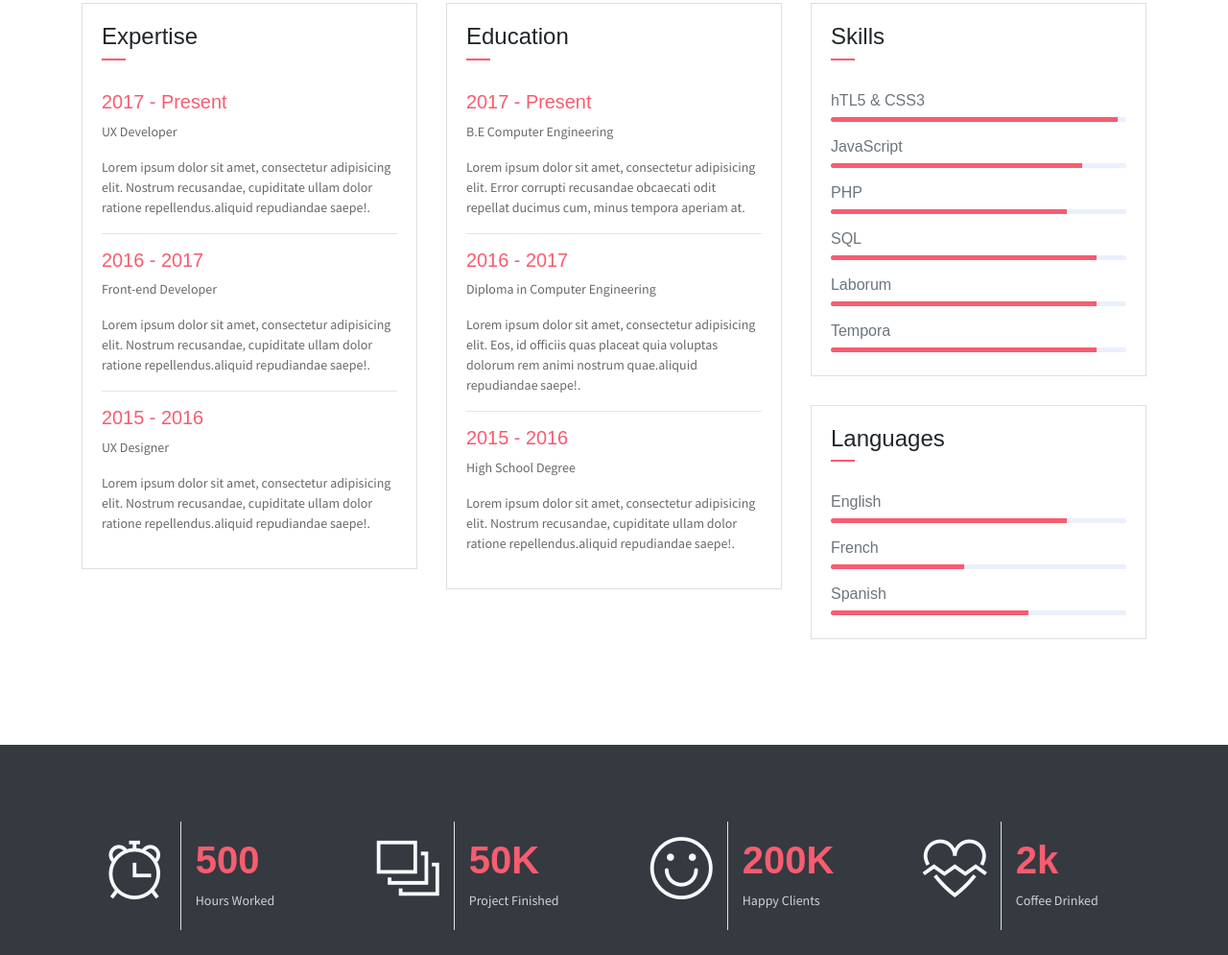
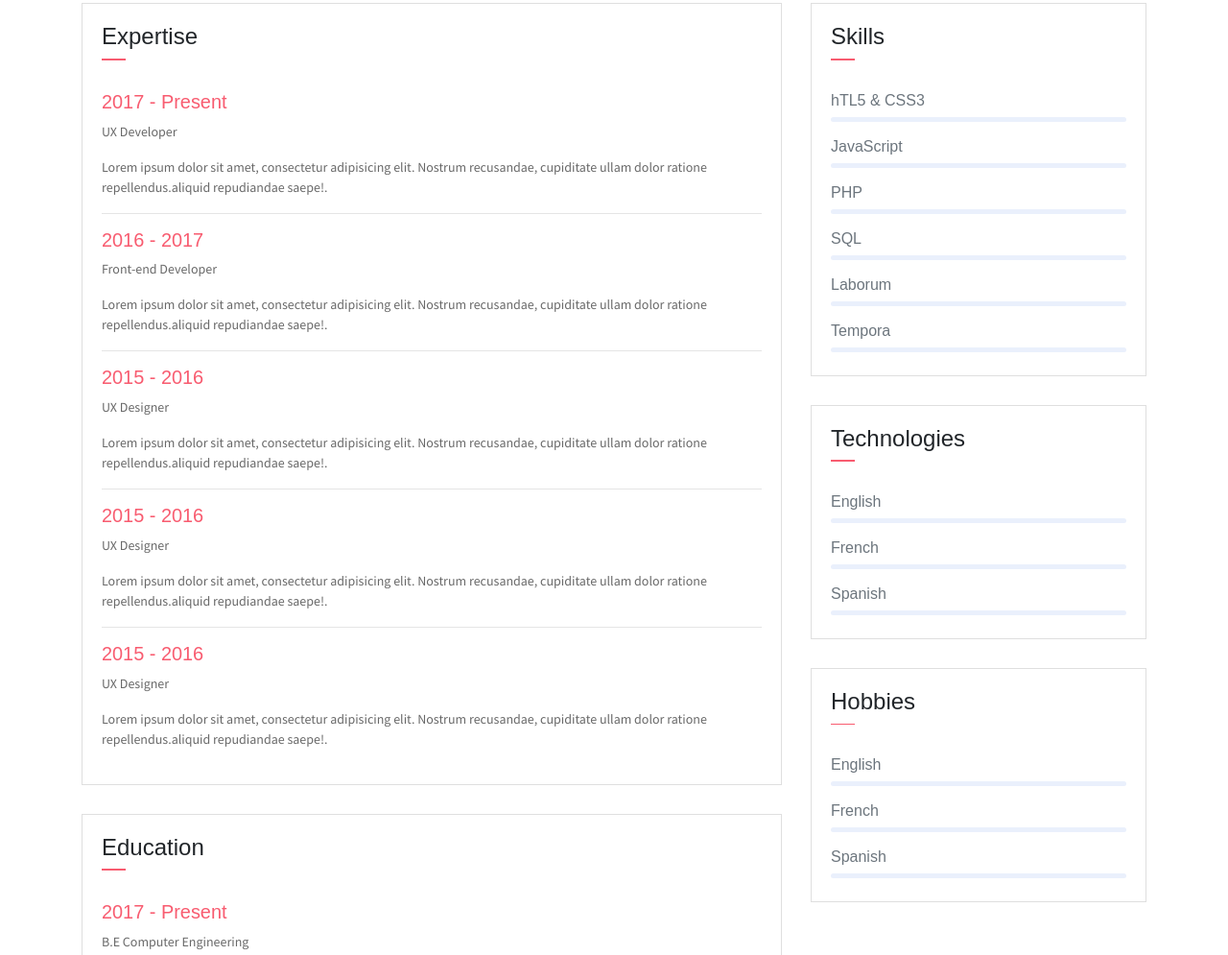
Before and after one commit to XinYanC/XinYanPortfolio, a plain HTML site: page index.html in a window 1280 px wide. Shown: the part 1257-2252 px from the top of the page at 96% size. Drawn offline with nearby package versions, Linux system fonts and the light colour scheme.

Commit message:
slight wording changes

```diff
--- a/index.html
+++ b/index.html
@@ -73,7 +73,7 @@
                 <h5 class="mb-3">👩‍💻 🍵 ✈️</h5>
                 <p class="mt-20">Hi! My name is XinYan and I'm a Computer Science student at NYU's Tandon School of Engineering with a love for problem solving and innovation. I am currently pursuing a Bachelor's degree and is eager to learn and apply my skills in various sectors of technology. I enjoy traveling and is a loyal tea lover!</p>
                 <a href="https://drive.google.com/file/d/174GBS1X1BDwXUFllJPq9Yc5tFgpgv7HG/view?usp=sharing" target="_blank">
-                    <button class="btn btn-outline-danger"><i class="icon-down-circled2"></i>Download My CV</button>
+                    <button class="btn btn-outline-danger"><i class="icon-down-circled2"></i>Download My Resume</button>
                 </a>
             </div>
         </div>
@@ -84,7 +84,7 @@
         <div class="container">
             <h2 class="mb-5"><span class="text-danger">Experiences</span></h2>
             <div class="row">
-                <div class="col-md-6 col-lg-4">
+                <div class="col-md-8 exper-edu">
                     <div class="card">
                        <div class="card-header">
                             <div class="mt-2">
@@ -104,12 +104,18 @@
                             <h6 class="title text-danger">2015 - 2016</h6>
                             <P>UX Designer</P>
                             <P class="subtitle">Lorem ipsum dolor sit amet, consectetur adipisicing elit. Nostrum recusandae, cupiditate ullam dolor ratione repellendus.aliquid repudiandae saepe!.</P>
+                            <hr>
+                            <h6 class="title text-danger">2015 - 2016</h6>
+                            <P>UX Designer</P>
+                            <P class="subtitle">Lorem ipsum dolor sit amet, consectetur adipisicing elit. Nostrum recusandae, cupiditate ullam dolor ratione repellendus.aliquid repudiandae saepe!.</P>
+                            <hr>
+                            <h6 class="title text-danger">2015 - 2016</h6>
+                            <P>UX Designer</P>
+                            <P class="subtitle">Lorem ipsum dolor sit amet, consectetur adipisicing elit. Nostrum recusandae, cupiditate ullam dolor ratione repellendus.aliquid repudiandae saepe!.</P>
                         </div>
                     </div>
-                </div>
-                <div class="col-md-6 col-lg-4">
                     <div class="card">
-                       <div class="card-header">
+                        <div class="card-header">
                             <div class="mt-2">
                                 <h4>Education</h4>
                                 <span class="line"></span>
@@ -131,7 +137,7 @@
                         </div>
                     </div>
                 </div>
-                <div class="col-lg-4">
+                <div class="col-lg-4 skills-tech">
                     <div class="card">
                        <div class="card-header">
                             <div class="pull-left">
@@ -140,51 +146,73 @@
                             </div>
                         </div>
                         <div class="card-body pb-2">
-                           <h6>hTL5 &amp; CSS3</h6>
+                            <h6>hTL5 &amp; CSS3</h6>
                             <div class="progress mb-3">
-                                <div class="progress-bar bg-danger" role="progressbar" style="width: 97%" aria-valuenow="25" aria-valuemin="0" aria-valuemax="100"></div>
+                                <!-- <div class="progress-bar bg-danger" role="progressbar" style="width: 97%" aria-valuenow="25" aria-valuemin="0" aria-valuemax="100"></div> -->
                             </div>
                             <h6>JavaScript</h6>
                             <div class="progress mb-3">
-                                <div class="progress-bar bg-danger" role="progressbar" style="width: 85%" aria-valuenow="25" aria-valuemin="0" aria-valuemax="100"></div>
+                                <!-- <div class="progress-bar bg-danger" role="progressbar" style="width: 85%" aria-valuenow="25" aria-valuemin="0" aria-valuemax="100"></div> -->
                             </div>
                             <h6>PHP</h6>
                             <div class="progress mb-3">
-                                <div class="progress-bar bg-danger" role="progressbar" style="width: 80%" aria-valuenow="50" aria-valuemin="0" aria-valuemax="100"></div>
+                                <!-- <div class="progress-bar bg-danger" role="progressbar" style="width: 80%" aria-valuenow="50" aria-valuemin="0" aria-valuemax="100"></div> -->
                             </div>
                             <h6>SQL</h6>
                             <div class="progress mb-3">
-                                <div class="progress-bar bg-danger" role="progressbar" style="width: 90%" aria-valuenow="75" aria-valuemin="0" aria-valuemax="100"></div>
+                                <!-- <div class="progress-bar bg-danger" role="progressbar" style="width: 90%" aria-valuenow="75" aria-valuemin="0" aria-valuemax="100"></div> -->
                             </div>
                             <h6>Laborum</h6>
                             <div class="progress mb-3">
-                                <div class="progress-bar bg-danger" role="progressbar" style="width: 90%" aria-valuenow="75" aria-valuemin="0" aria-valuemax="100"></div>
+                                <!-- <div class="progress-bar bg-danger" role="progressbar" style="width: 90%" aria-valuenow="75" aria-valuemin="0" aria-valuemax="100"></div> -->
                             </div>
                             <h6>Tempora</h6>
                             <div class="progress mb-3">
-                                <div class="progress-bar bg-danger" role="progressbar" style="width: 90%" aria-valuenow="75" aria-valuemin="0" aria-valuemax="100"></div>
+                                <!-- <div class="progress-bar bg-danger" role="progressbar" style="width: 90%" aria-valuenow="75" aria-valuemin="0" aria-valuemax="100"></div> -->
                             </div>
                         </div>
                     </div>
                     <div class="card">
                        <div class="card-header">
                             <div class="pull-left">
-                                <h4 class="mt-2">Languages</h4>
+                                <h4 class="mt-2">Technologies</h4>
                                 <span class="line"></span>
                             </div>
                         </div>
                         <div class="card-body pb-2">
-                           <h6>English</h6>
+                            <h6>English</h6>
                             <div class="progress mb-3">
-                                <div class="progress-bar bg-danger" role="progressbar" style="width: 80%" aria-valuenow="25" aria-valuemin="0" aria-valuemax="100"></div>
+                                <!-- <div class="progress-bar bg-danger" role="progressbar" style="width: 80%" aria-valuenow="25" aria-valuemin="0" aria-valuemax="100"></div> -->
                             </div>
                             <h6>French</h6>
                             <div class="progress mb-3">
-                                <div class="progress-bar bg-danger" role="progressbar" style="width: 45%" aria-valuenow="25" aria-valuemin="0" aria-valuemax="100"></div>
+                                <!-- <div class="progress-bar bg-danger" role="progressbar" style="width: 45%" aria-valuenow="25" aria-valuemin="0" aria-valuemax="100"></div> -->
                             </div>
                             <h6>Spanish</h6>
                             <div class="progress mb-3">
-                                <div class="progress-bar bg-danger" role="progressbar" style="width: 67%" aria-valuenow="50" aria-valuemin="0" aria-valuemax="100"></div>
+                                <!-- <div class="progress-bar bg-danger" role="progressbar" style="width: 67%" aria-valuenow="50" aria-valuemin="0" aria-valuemax="100"></div> -->
+                            </div>
+                        </div>
+                    </div>
+                    <div class="card">
+                    <div class="card-header">
+                            <div class="pull-left">
+                                <h4 class="mt-2">Hobbies</h4>
+                                <span class="line"></span>
+                            </div>
+                        </div>
+                        <div class="card-body pb-2">
+                            <h6>English</h6>
+                            <div class="progress mb-3">
+                                <!-- <div class="progress-bar bg-danger" role="progressbar" style="width: 80%" aria-valuenow="25" aria-valuemin="0" aria-valuemax="100"></div> -->
+                            </div>
+                            <h6>French</h6>
+                            <div class="progress mb-3">
+                                <!-- <div class="progress-bar bg-danger" role="progressbar" style="width: 45%" aria-valuenow="25" aria-valuemin="0" aria-valuemax="100"></div> -->
+                            </div>
+                            <h6>Spanish</h6>
+                            <div class="progress mb-3">
+                                <!-- <div class="progress-bar bg-danger" role="progressbar" style="width: 67%" aria-valuenow="50" aria-valuemin="0" aria-valuemax="100"></div> -->
                             </div>
                         </div>
                     </div>
@@ -484,7 +512,7 @@
             </div>
             <div class="project-button-container">
                 <a href="projects.html">
-                    <button class="btn btn-outline-pro" >Find more projects here <i class="ti-angle-double-right"></i></button>
+                    <button class="btn btn-outline-pro" ><h4>Find more projects here <i class="ti-angle-double-right"></i></h4></button>
                 </a>
             </div>
 
@@ -549,5 +577,32 @@
     <!-- JavaScript js -->
     <script src="assets/js/page.js"></script>
 
+    <!-- ScrollTrigger js -->
+    <script src="https://cdnjs.cloudflare.com/ajax/libs/gsap/3.10.4/gsap.min.js"></script>
+    <script src="https://cdnjs.cloudflare.com/ajax/libs/gsap/3.10.4/ScrollTrigger.min.js"></script>
+
+    <!-- <script type="text/javascript">
+        gsap.timeline({
+            scrollTrigger: {
+                pin: true,
+                trigger: ".skills-tech",
+                start: "center 320px",
+                end: "80% center",
+                scrub: true,
+                markers: true,
+            }
+        })
+
+        const tl = gsap.timeline({
+        scrollTrigger: {
+            trigger: ".enjoy",
+            scrub: true,
+
+            start: "center bottom",
+            end: "bottom center"
+        }
+        })
+    </script> -->
+
 </body>
 </html>
```
Also changed, not shown: assets/css/page.css.
